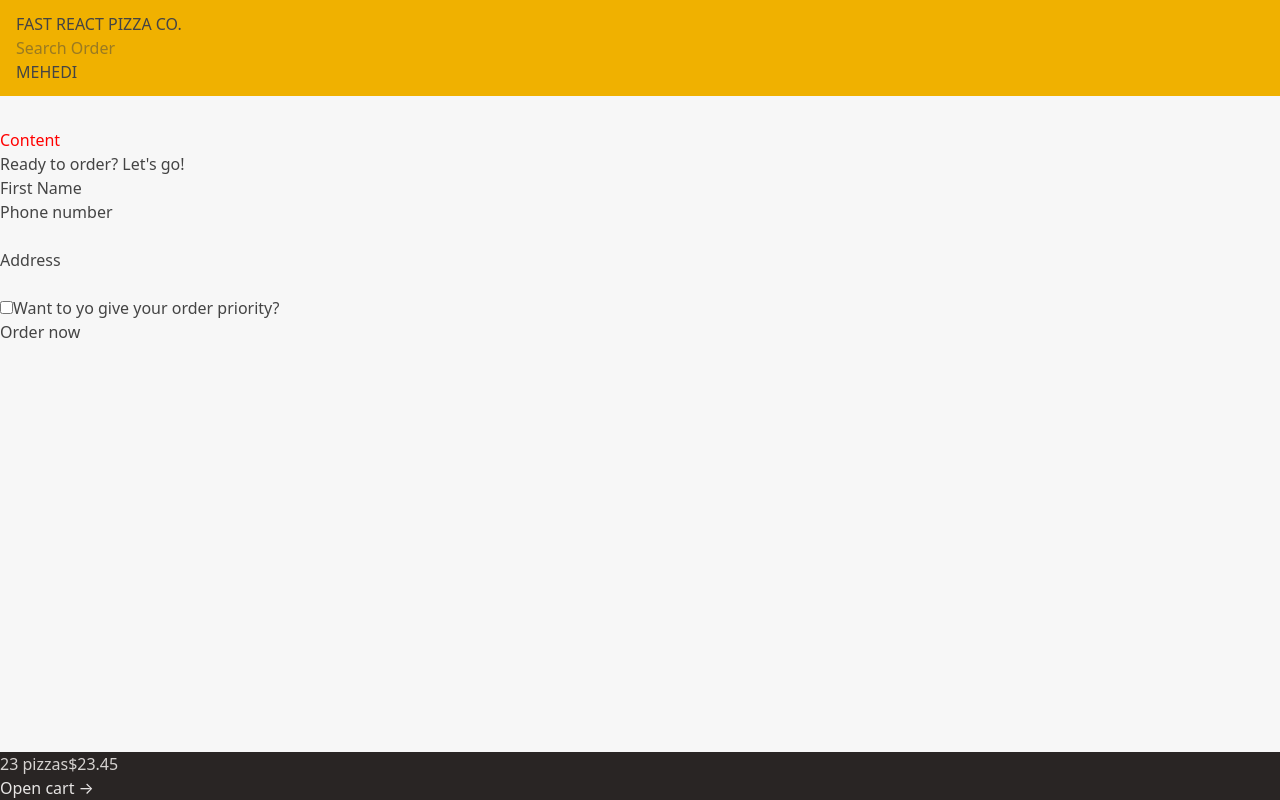
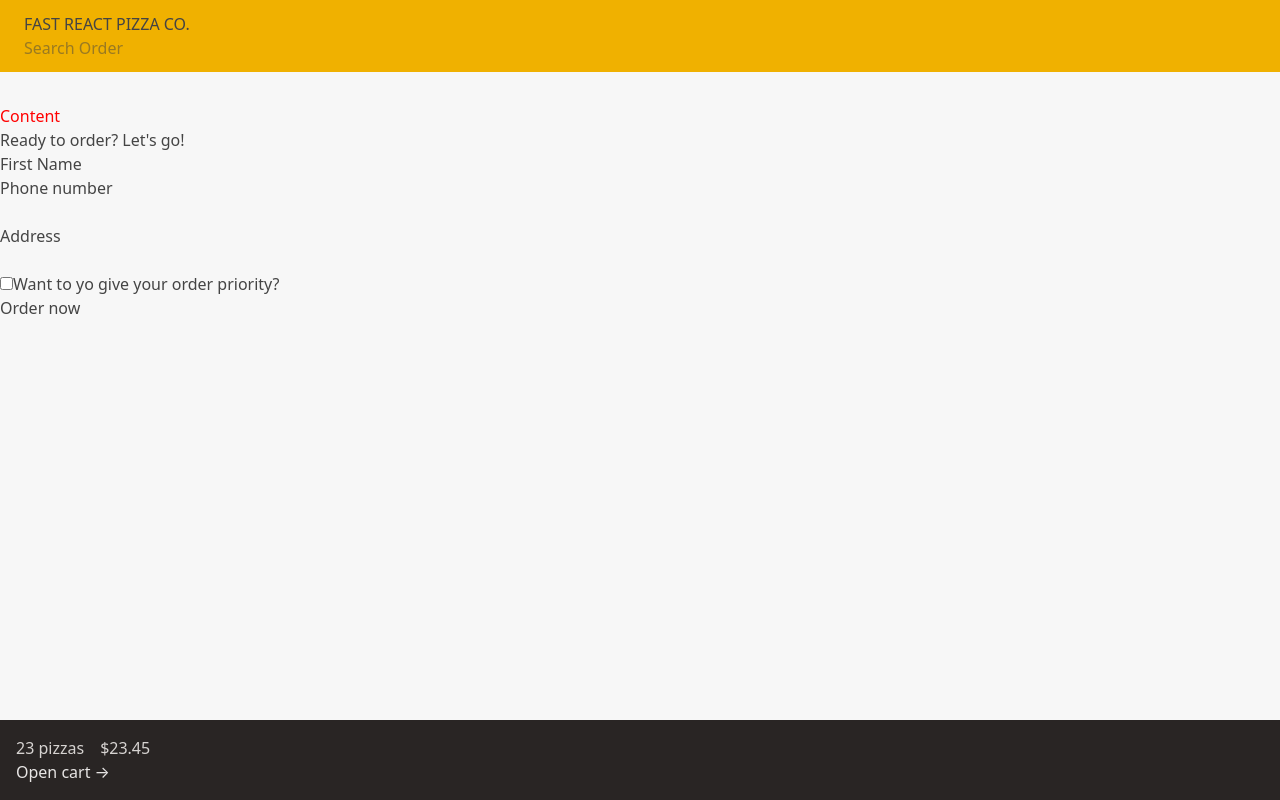
Before and after one commit to SecurityTalent/Fast-React-Pizza, a React (Vite) app: page /order/new in a window 1280 px wide. Built offline with nearby package versions, Linux system fonts and the light colour scheme.

Commit message:
tailwind css Working

```diff
--- a/src/App.jsx
+++ b/src/App.jsx
@@ -43,7 +43,7 @@ const router = createBrowserRouter([
     ],
   },
 ])
-// 45:00 Min
+// 55:00 Min
 
 function App() {
   return <RouterProvider router={router} />
--- a/src/features/cart/CartOverview.jsx
+++ b/src/features/cart/CartOverview.jsx
@@ -2,8 +2,8 @@ import { Link } from 'react-router-dom'
 
 function CartOverview() {
   return (
-    <div className='bg-stone-800 text-stone-200'>
-      <p className='text-stone-300'>
+    <div className='bg-stone-800 text-stone-200 p-4'>
+      <p className='text-stone-300 space-x-4'>
         <span>23 pizzas</span>
         <span>$23.45</span>
       </p>
--- /dev/null
+++ b/src/features/user/UserName.jsx
@@ -0,0 +1,8 @@
+
+function UserName() {
+    return (
+        <div className="text-sm font-semibold hidden">Mehedi</div>
+    )
+}
+
+export default UserName;
--- a/src/ui/Header.jsx
+++ b/src/ui/Header.jsx
@@ -1,14 +1,15 @@
 import { Link } from 'react-router'
 import SearchOrder from '../features/order/SearchOrder'
+import UserName from '../features/user/UserName'
 
 function Header() {
   return (
-    <header className='bg-yellow-500 px-4 py-3 uppercase'>
+    <header className='bg-yellow-500 px-4 py-3 uppercase border-stone-200 sm:px-6'>
       <Link to="/">Fast react Pizza co.</Link>
 
       <SearchOrder />
 
-      <p>Mehedi</p>
+      <UserName />
     </header>
   )
 }
--- a/src/ui/Home.jsx
+++ b/src/ui/Home.jsx
@@ -1,6 +1,6 @@
 function Home() {
   return (
-    <div className="my-10 text-center ">
+    <div className="my-10 text-center sm:my-16">
       <h1 className="mb-8 text-xl font-semibold">
         The best pizza.
         <br />
```
